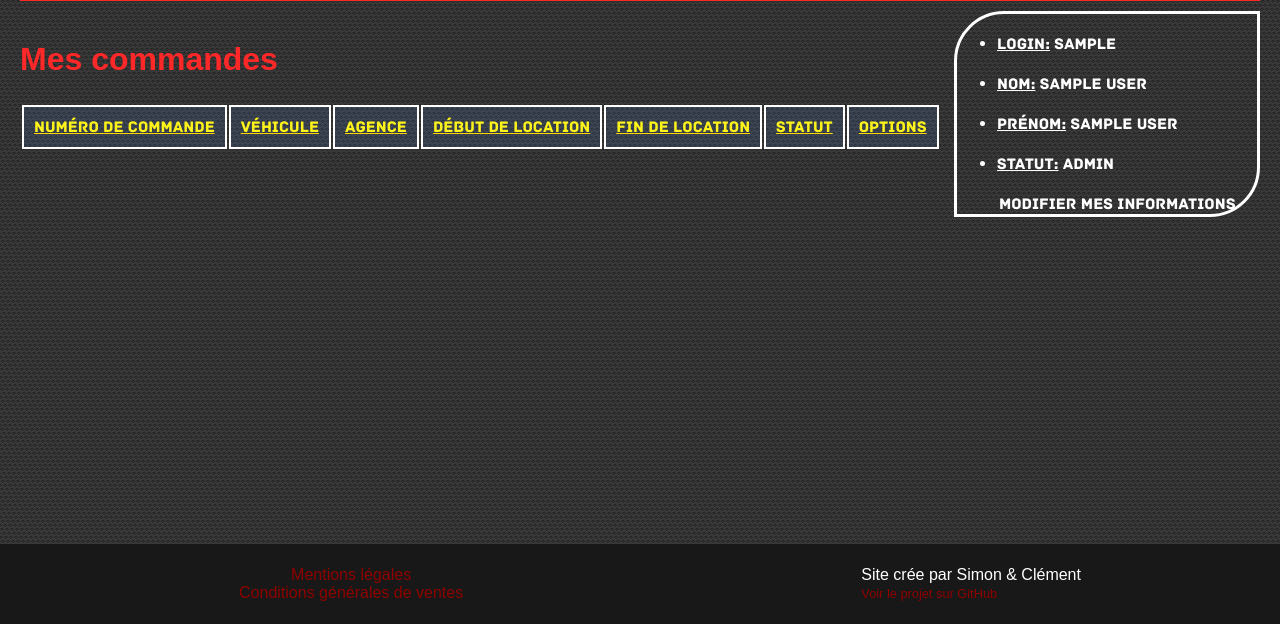
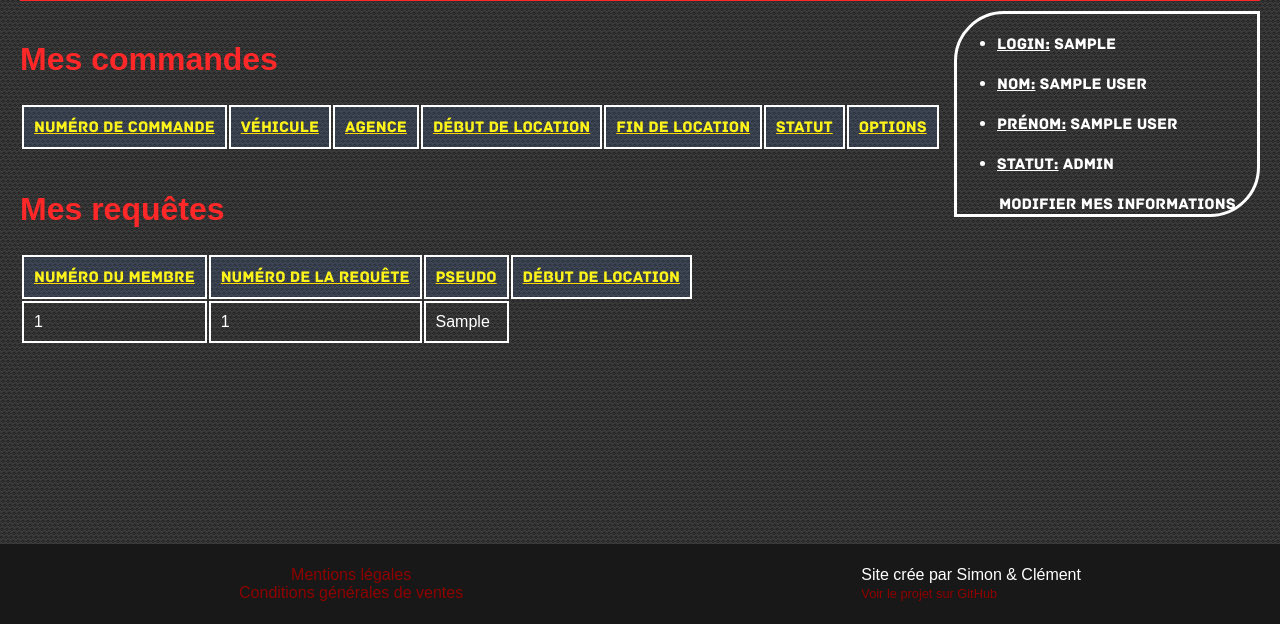
Before and after one commit to CBo9/projet-sira, a PHP site: page /pages/profile.php in a window 1280 px wide. Shown: the part 216-840 px from the top of the page. Run offline with PHP 8.4, Linux system fonts and the light colour scheme; the visitor is signed in with stand-in values (Sample User, id 1); data comes from the database, SQL or seed files in the repository; tables that the repository leaves empty or names only in its code hold one stand-in row (values such as "Sample post"); some libraries are stand-ins or nearby versions.

Commit message:
Affichage des requêtes sur la page profile

```diff
--- a/pages/profile.php
+++ b/pages/profile.php
@@ -2,9 +2,9 @@
 $titrePage="Localoc, les meilleurs voitures aux meileurs prix";
 require('../templates/navbar.php');
 require('../utility/fonctions.php');
-if(!isset($_SESSION['id'])){
+if(!isset($_SESSION['id']))
 	header('Location:login_register.php');
-}?>
+?>
 <head>
 <script src="https://code.jquery.com/jquery-3.1.1.js"></script>
 </head>
@@ -168,6 +168,34 @@ while($donnees =$requete->fetch()){
 
   ?>
 </table>
+
+<table class="order">
+	<h1>Mes requêtes</h1>
+	<thead>
+		<tr>
+			<td>Numéro du membre</td>
+			<td>Numéro de la requête</td>
+			<td>Pseudo</td>
+			<td>Début de location</td>
+		</tr>
+	</thead>
+
+<?php
+$idm = $_SESSION['id'];
+$connect=connexion('sira');
+$requete=$connect->prepare("SELECT * FROM reponse WHERE id_membre = '$idm'");
+$requete->execute();
+while($donnees =$requete->fetch()){
+	echo "<tr>
+			<td> ". $donnees['id_membre'] . "</td>
+			<td>" . $donnees['id_requete'] ."</td>
+			<td>". $donnees['pseudo']."</td>
+		</tr>";
+}
+	?>
+
+
+	</table>
 <div class="push"></div>
 </div>
 
```
